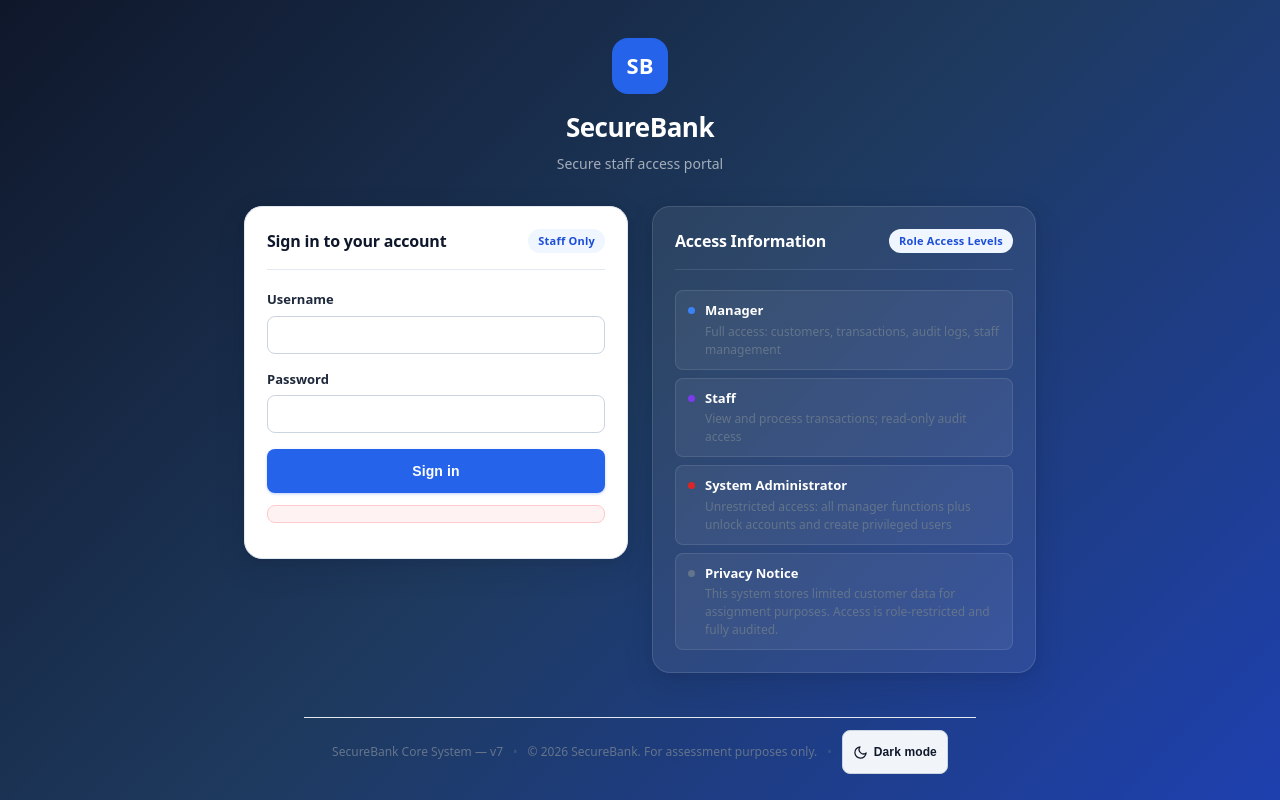
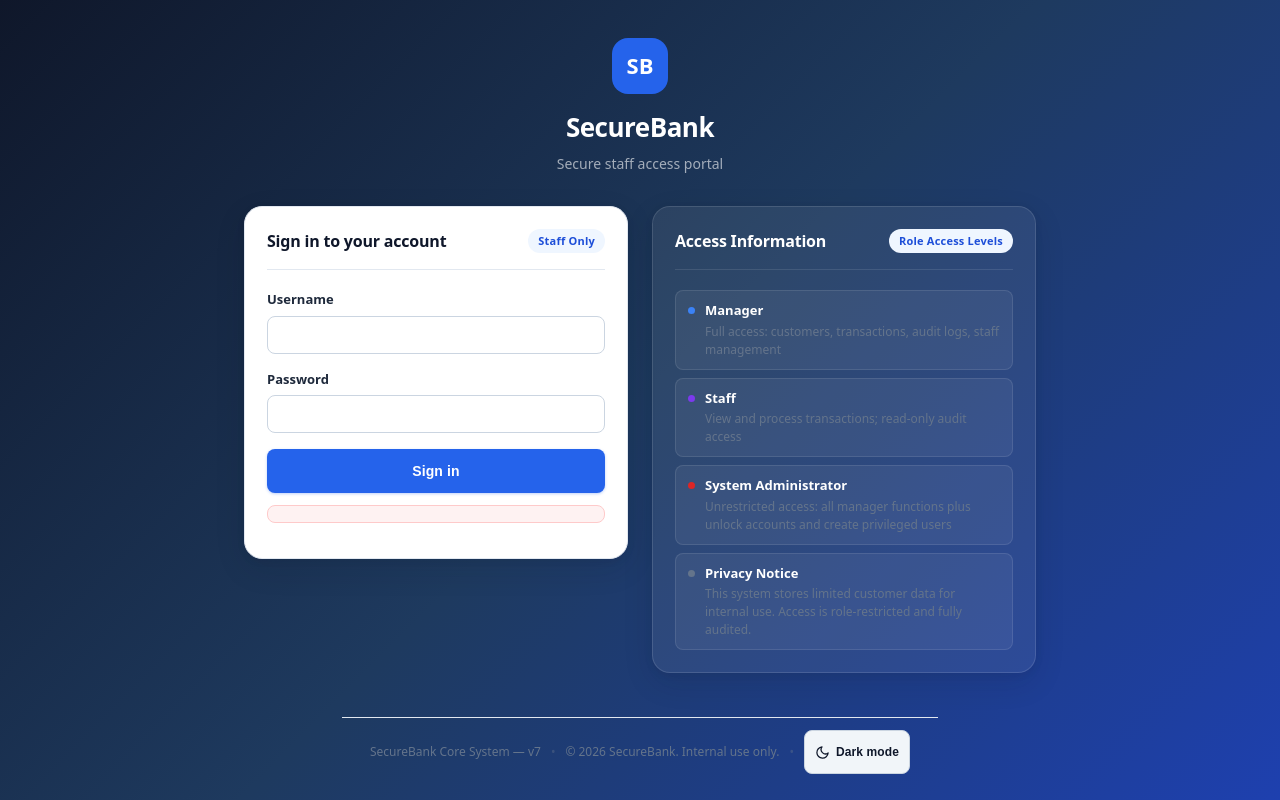
Before and after one commit to 24005151/securebank_core_system, a Python web app: template app/templates/login.html in a window 1280 px wide. Run offline with Jinja, Linux system fonts and the light colour scheme; the template is opened without the code that fills it, so the values that code supplies are empty.

Commit message:
Remove internal references from footer and login page

```diff
--- a/app/templates/base.html
+++ b/app/templates/base.html
@@ -206,7 +206,7 @@
             <footer class="app-footer">
                 <span>SecureBank Core System &mdash; v7</span>
                 <span class="footer-sep">&bull;</span>
-                <span>&copy; 2026 SecureBank. For assessment purposes only.</span>
+                <span>&copy; 2026 SecureBank. Internal use only.</span>
                 <span class="footer-sep">&bull;</span>
                 <button id="dark-mode-toggle" type="button"
                         class="ghost-btn footer-dark-btn"
--- a/app/templates/login.html
+++ b/app/templates/login.html
@@ -103,7 +103,7 @@
                     <div class="activity-dot" style="background:#64748b"></div>
                     <div class="activity-body">
                         <div class="activity-title">Privacy Notice</div>
-                        <div class="activity-sub">This system stores limited customer data for assignment purposes. Access is role-restricted and fully audited.</div>
+                        <div class="activity-sub">This system stores limited customer data for internal use. Access is role-restricted and fully audited.</div>
                     </div>
                 </div>
 
```
